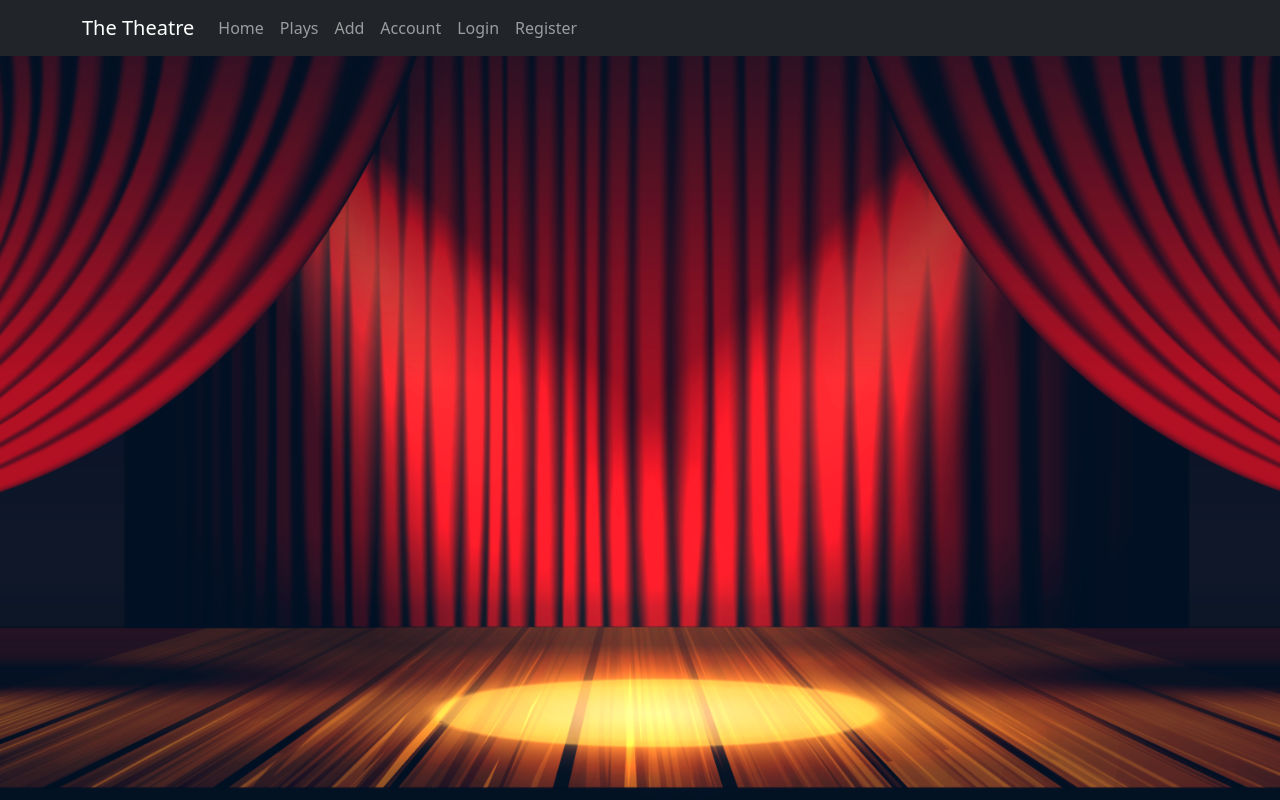
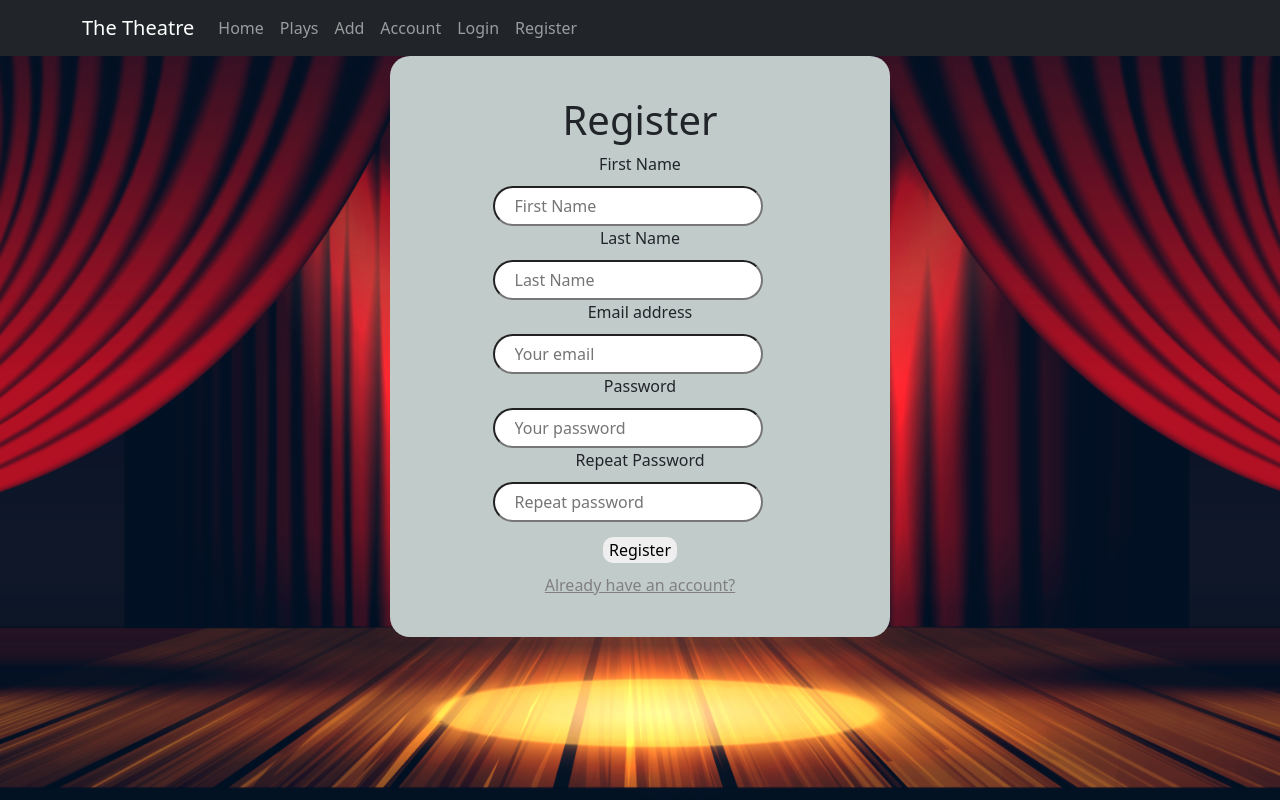
Before and after one commit to VankataV/softuni-react-project, a React (Vite) app in the folder client/: page /register in a window 1280 px wide. Built offline with nearby package versions, Linux system fonts and the light colour scheme.

Commit message:
Add Register form and css

```diff
--- a/client/src/components/register/Register.jsx
+++ b/client/src/components/register/Register.jsx
@@ -1,7 +1,32 @@
-export default function Register(){
-    return(
+import styles from "./Register.module.css"
+import { Link } from 'react-router-dom'
+
+
+export default function Register() {
+    return (
         <>
+            <form id="add" className={styles.form}>
+                <div className="container">
+                    <h1>Register </h1>
+                    <label htmlFor="firstName">First Name</label>
+                    <input type="text" id="firstName" name="firstName" placeholder="First Name" />
 
+                    <label htmlFor="lastName">Last Name</label>
+                    <input type="text" id="lastName" name="lastName" placeholder="Last Name" />
+
+                    <label htmlFor="email">Email address</label>
+                    <input type="text" id="email" name="email" placeholder="Your email" />
+
+                    <label htmlFor="password">Password</label>
+                    <input type="text" id="password" name="password" placeholder="Your password" />
+
+                    <label htmlFor="rePassword">Repeat Password</label>
+                    <input type="text" id="rePassword" name="rePassword" placeholder="Repeat password" />
+
+                    <input className={styles.button} type="submit" value="Register" />
+                    <Link className={styles.link} to='/login'>Already have an account?</Link>
+                </div>
+            </form>
         </>
     )
 }
--- /dev/null
+++ b/client/src/components/register/Register.module.css
@@ -0,0 +1,44 @@
+.form{
+    width: 500px;
+    height: auto;
+    border-radius: 20px;
+    padding: 40px;
+    box-sizing: border-box;
+    text-align: center;
+    background: #c1cbca;
+    margin-left: auto;
+    margin-right: auto;
+
+}
+
+input[type="text"] {
+    padding: 15px;
+    padding-left: 20px;
+    height: 40px;
+    margin-top: 10px;
+    font-size: 16px;
+    border-radius: 25px;
+    margin-right: 40px;
+    margin-left: 15px;
+}
+
+.button{
+    display:block;
+    margin: auto;
+    margin-top: 15px;
+    margin-bottom: 10px;
+    border:none;
+    border-radius:10px;
+}
+
+.button:hover{
+    background-color:gray;
+}
+
+.link{
+    color: gray;
+}
+
+.link:hover{
+    color: black;
+}
```
